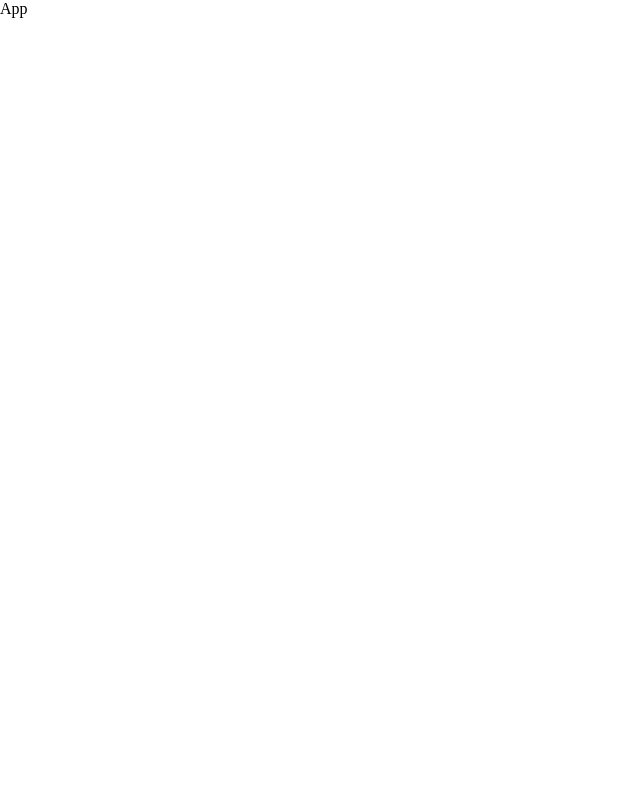
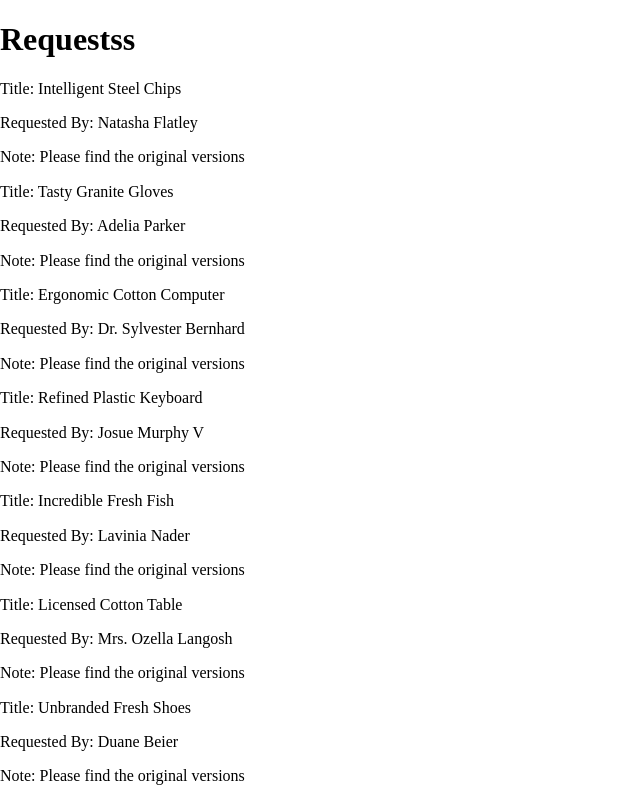
Before and after one commit to ddd-37/movie-mogul, a React (Create React App) app: page / in a window 1280 px wide. Shown: the top 800 px of the page, without its empty margins (0-640 px from the left). Built offline with nearby package versions, Linux system fonts and the light colour scheme.

Commit message:
redner list of data to page

```diff
--- a/src/Components/App/App.js
+++ b/src/Components/App/App.js
@@ -1,7 +1,12 @@
 import React from "react";
+import RequestList from "../RequestList/RequestList";
 
 const App = () => {
-  return <div>App</div>;
+  return (
+    <div>
+      <RequestList />
+    </div>
+  );
 };
 
 export default App;
--- /dev/null
+++ b/src/Components/RequestList/RequestItem/RequestItem.js
@@ -0,0 +1,13 @@
+import React from "react";
+
+const RequestItem = ({ title, reqBy, note }) => {
+  return (
+    <div>
+      <p>Title: {title}</p>
+      <p>Requested By: {reqBy}</p>
+      <p>Note: {note}</p>
+    </div>
+  );
+};
+
+export default RequestItem;
--- /dev/null
+++ b/src/Components/RequestList/RequestList.js
@@ -0,0 +1,30 @@
+import React from "react";
+import { connect } from "react-redux";
+import RequestItem from "./RequestItem/RequestItem";
+
+const RequestList = props => {
+  console.log("props", props);
+  return (
+    <div>
+      <h1>Requestss</h1>
+      {props.requests.map(item => {
+        return (
+          <RequestItem
+            key={item.id}
+            title={item.title}
+            reqBy={item.requestedBy}
+            note={item.note}
+          />
+        );
+      })}
+    </div>
+  );
+};
+
+const mapStateToProps = state => {
+  return {
+    requests: state.requests
+  };
+};
+
+export default connect(mapStateToProps)(RequestList);
--- a/src/redux/store/configurestore.js
+++ b/src/redux/store/configurestore.js
@@ -5,7 +5,7 @@ export default () => {
   // Store creation
   const store = createStore(
     combineReducers({
-      reducers
+      requests: reducers
     }),
     window.__REDUX_DEVTOOLS_EXTENSION__ && window.__REDUX_DEVTOOLS_EXTENSION__()
   );
```
